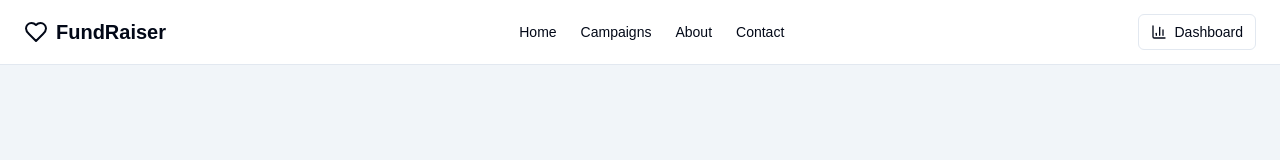
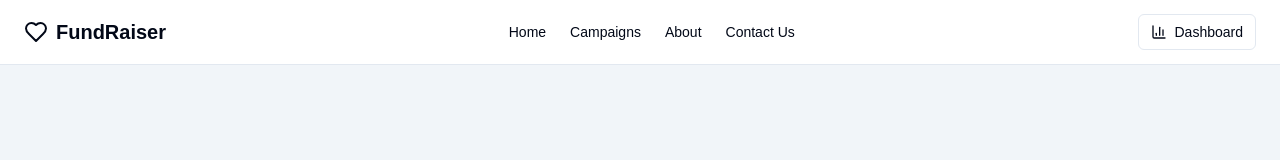
Before and after one commit to peekayitachi/Chatra-Invest, a Next.js app: page / in a window 1280 px wide. Shown: the top 160 px of the page. Built offline with nearby package versions, Linux system fonts and the light colour scheme.

Commit message:
i messed up

```diff
--- a/src/app/dashboard/page.tsx
+++ b/src/app/dashboard/page.tsx
@@ -17,7 +17,7 @@ export default function DashboardPage() {
           <h1 className="font-semibold text-lg md:text-xl">Dashboard</h1>
         </div>
         <div className="flex items-center gap-4">
-          <Link href="/dashboard/create">
+          <Link href="/dashboard/create-campaign">
             <Button size="sm" className="hidden md:flex gap-2">
               <Plus className="h-4 w-4" />
               New Campaign
--- a/src/app/page.tsx
+++ b/src/app/page.tsx
@@ -26,7 +26,7 @@ export default function HomePage() {
               About
             </Link>
             <Link href="/contactus" className="text-sm font-medium hover:underline underline-offset-4">
-              Contact
+              Contact Us
             </Link>
           </nav>
           <div className="flex items-center gap-4">
```
Also changed, not shown: src/app/dashboard/create-campaign/page.tsx (renamed from src/app/campaigns/page.tsx).
